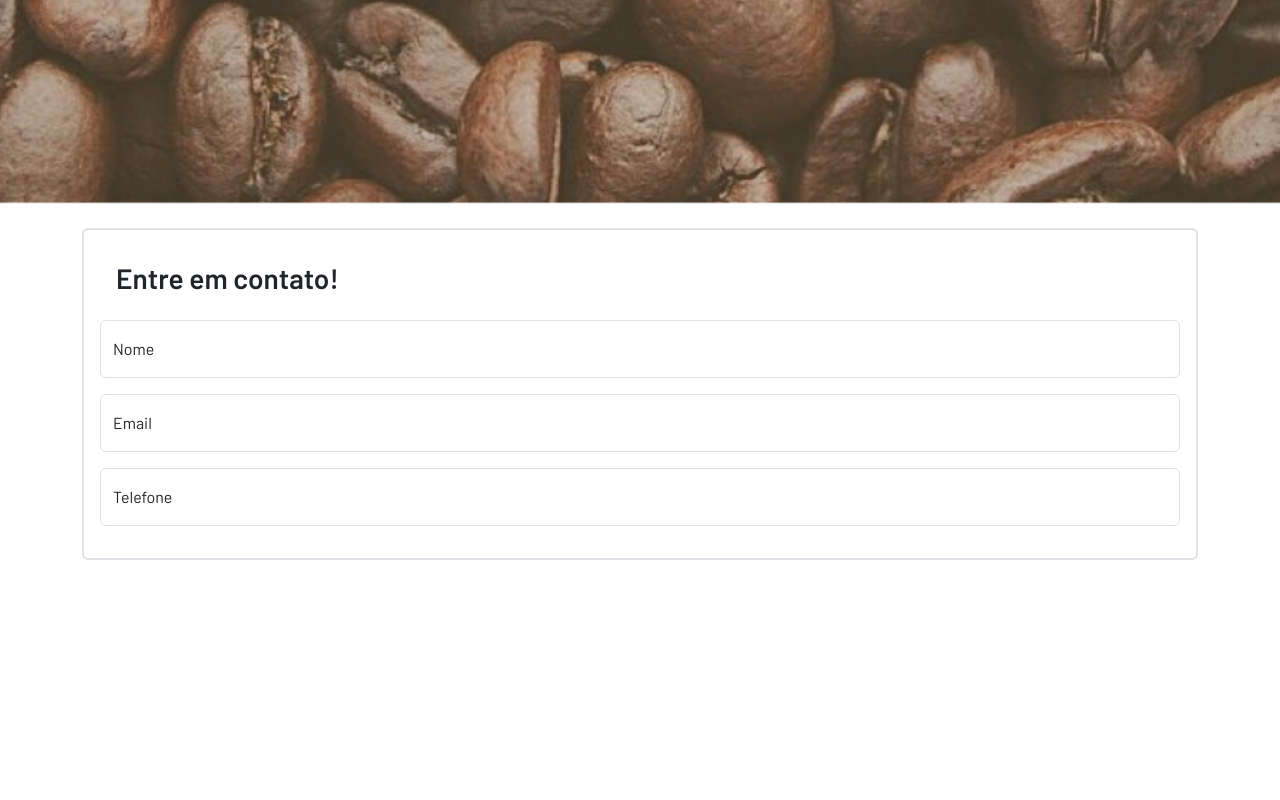
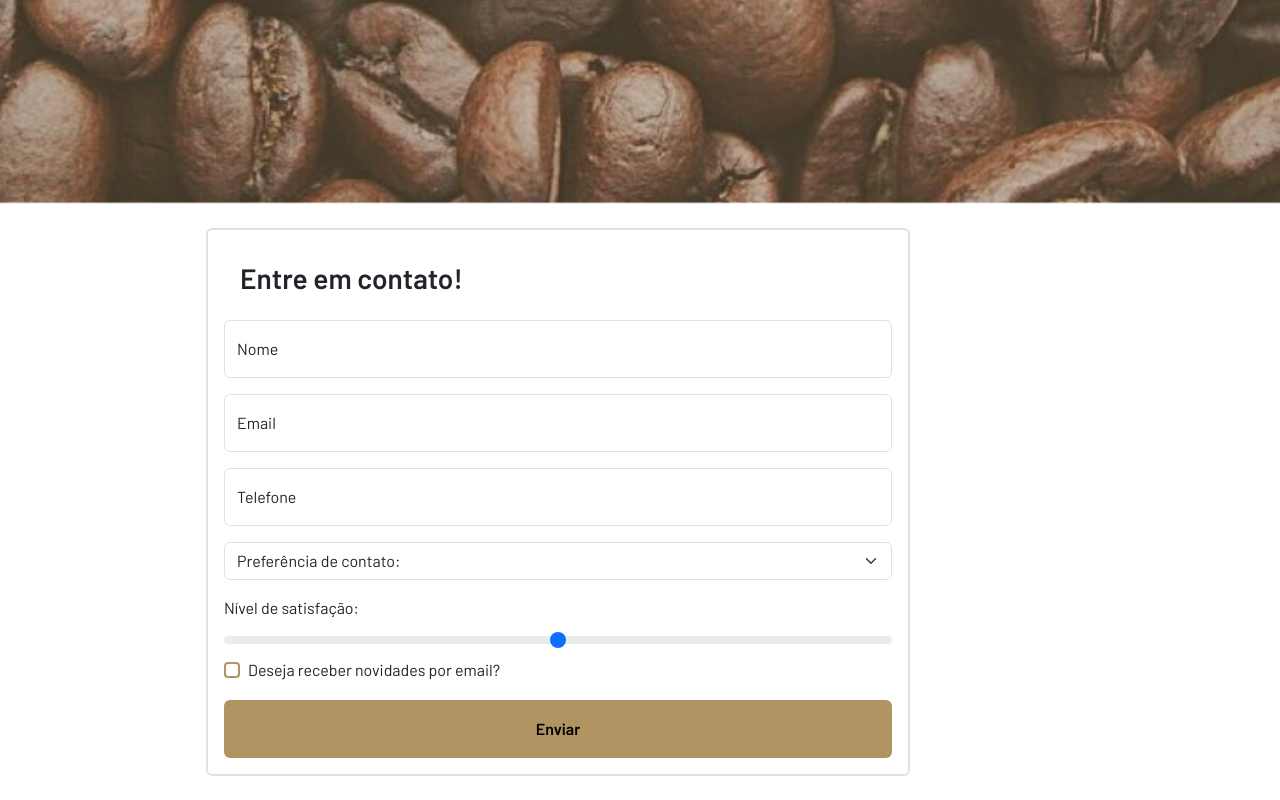
Before and after one commit to rivaldo-ferreira/serenatto-alura, a plain HTML site: page index.html in a window 1280 px wide. Shown: the part 3636-4436 px from the top of the page. Before the commit the page ends 4220 px from the top, so only its background shows below. Drawn offline with nearby package versions, Linux system fonts and the light colour scheme.

Commit message:
Formulário - parte 2

```diff
--- a/estilos.css
+++ b/estilos.css
@@ -16,6 +16,10 @@ input[type="checkbox"]:focus {
   border-color: var(--marrom-claro);
   box-shadow: none;
   outline: none;
+}
+
+.input-range {
+  color: #B29463
 }
 
 .banner-1 {
--- a/index.html
+++ b/index.html
@@ -188,7 +188,9 @@
 
     </section>
     <!-- FORMULARIO -->
-    <section class="py-4 container">
+    <section class="py-4 container row justify-content-center">
+      <div class="row">
+        <div class="col-10 col-xl-8 mx-auto">
           <div class="border border-2 rounded p-3">
             <h3 class="fw-bold p-3">Entre em contato!</h3>
             <form id="contato">
@@ -204,7 +206,24 @@
                 <input type="number" class="form-control" id="floatingTelefone" placeholder="Telefone">
                 <label for="floatingTelefone">Telefone</label>
               </div>
+              <select class="form-select mb-3" aria-label="Default select example">
+                <option selected>Preferência de contato:</option>
+                <option value="1">WhatsApp</option>
+                <option value="2">Email</option>
+                <option value="3">Ligação</option>
+              </select>
+              <label for="nivel-satisfacao" class="form-label">Nível de satisfação:</label>
+              <input type="range" class="form-range input-range" id="nivel-satisfacao">
+              <div class="form-check">
+                <input class="form-check-input" type="checkbox" value="" id="flexCheckDefault">
+                <label class="form-check-label" for="flexCheckDefault">
+                  Deseja receber novidades por email?
+                </label>
+              </div>
+              <button type="button" class="btn botao-padrao w-100 fw-bold mt-3 py-3">Enviar</button>
             </form>
+          </div>
+        </div>
       </div>
     </section>
   </main>
```
Lines whose indentation alone changed are shown as unchanged.
